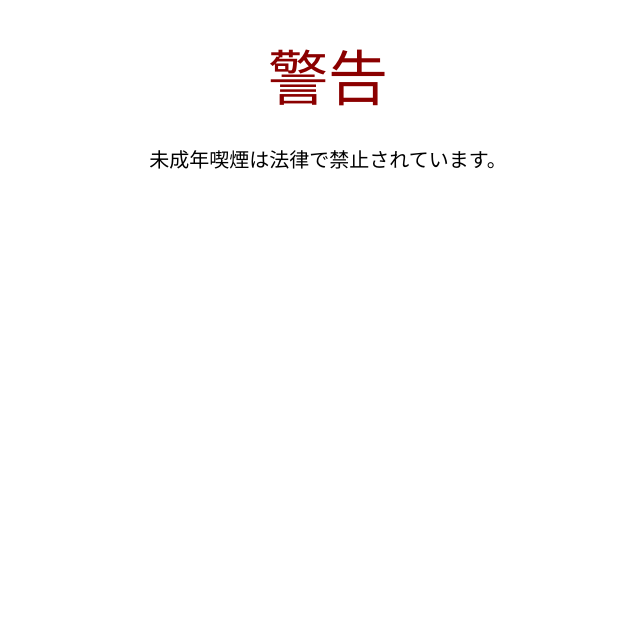
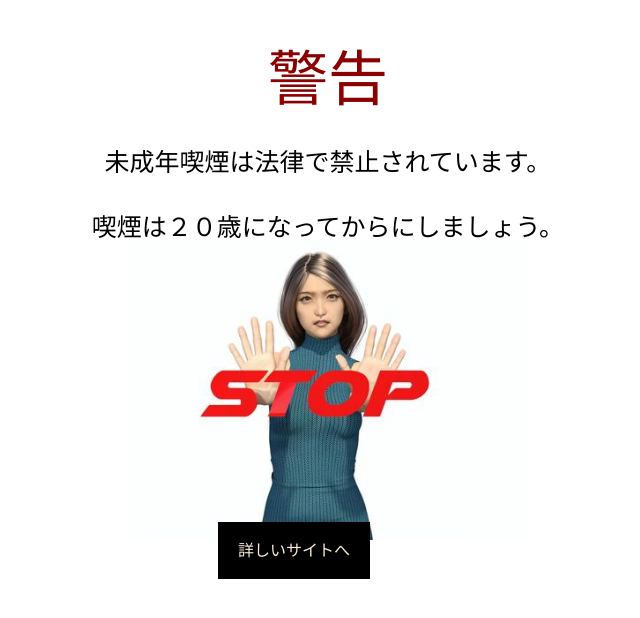
Before and after one commit to chifuminn/smoking_area, a Django app: page /warning/ in a window 1280 px wide. Shown: the top 618 px of the page, without its empty margins (312-952 px from the left). Run offline with Django 3.2, Linux system fonts and the light colour scheme.

Commit message:
サイトへ移動ボタンの追加

```diff
--- a/static/style.css
+++ b/static/style.css
@@ -206,8 +206,18 @@ a.btn--orange:hover {
 }
 
 .warning p{
-  font-size: 20px;
+  font-size: 25px;
   text-align: center;
   margin-top: 40px;
-  border-bottom: darkslateblue;
 }
+
+.warning-image{
+  text-align: center;
+}
+
+.jamp{
+  margin-left: 530px;
+  padding: 20px 20px;
+  color: antiquewhite;
+  background-color: black;
+}
--- a/templates/warning.html
+++ b/templates/warning.html
@@ -10,6 +10,13 @@
     <div class="warning">
         <h1>警告</h1>
         <p>未成年喫煙は法律で禁止されています。</p>
+        <p>喫煙は２０歳になってからにしましょう。</p>
     </div>
+
+    <div class="warning-image">
+        <img src="{% static 'warning.jpg' %}" alt="注意" width=400>
+    </div>
+
+    <a class ="jamp" href="https://www.mhlw.go.jp/">詳しいサイトへ</a>
 </main>
 {% endblock content %}
```
Also changed, not shown: static/warning.jpg (added).
